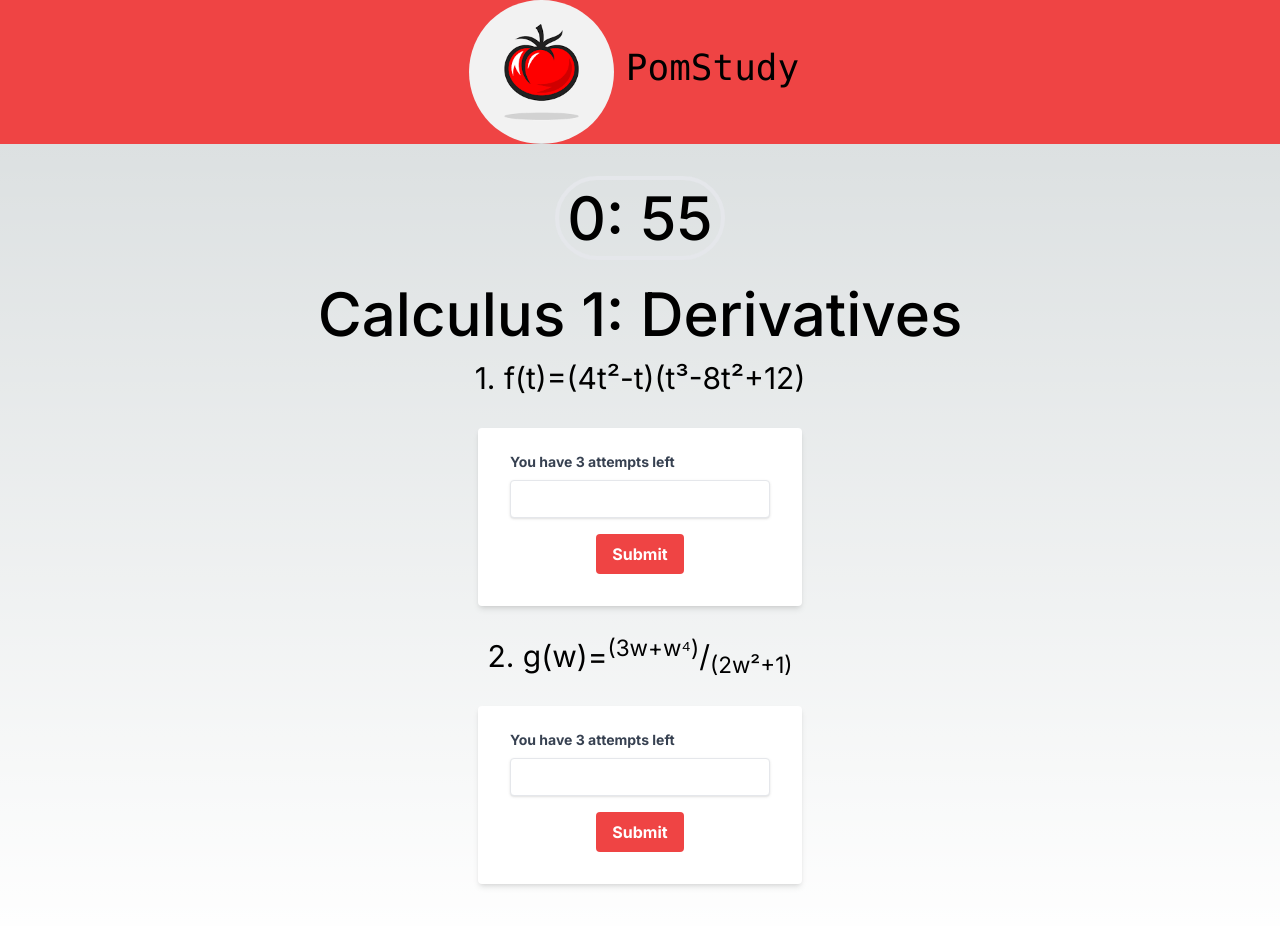
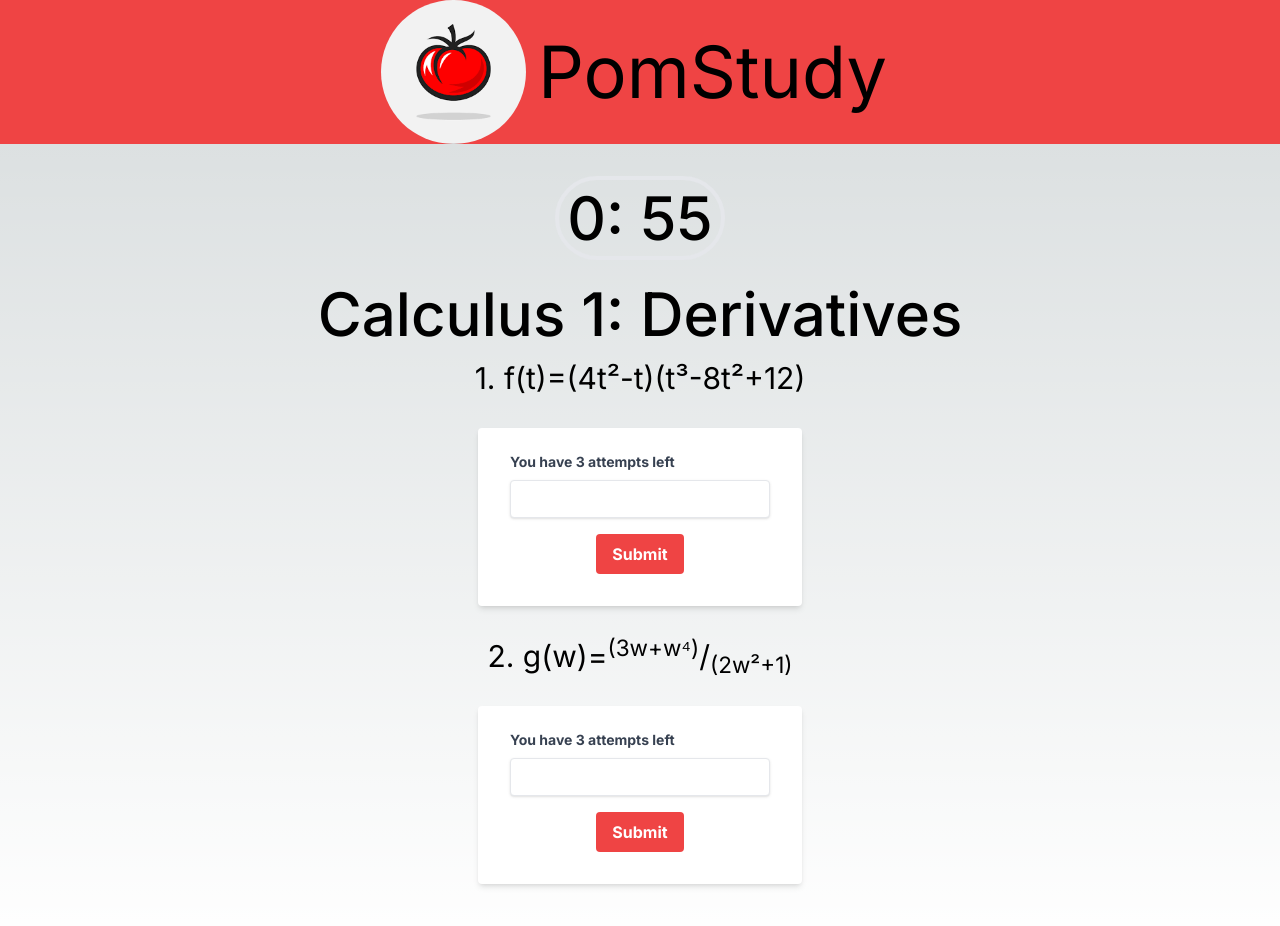
Before and after one commit to PomStudy/PomStudy, a Next.js app: page /courses/calculus1/problems in a window 1280 px wide. Shown: the top 926 px of the page. Built offline with nearby package versions, Linux system fonts and the light colour scheme.

Commit message:
Changed font

```diff
--- a/src/app/banner.tsx
+++ b/src/app/banner.tsx
@@ -4,8 +4,13 @@ import Logo from './components/images/logo'
 export default function Banner() {
     return(
         <div className="flex justify-center bg-red-500 h-36">
-            <Logo/>
-            <p className="text-4xl font-mono py-12 px-3"> PomStudy </p>
+            <div className="flex justify-center">
+                <Logo/>
+            </div>
+            <div className="flex justify-center">
+                <p className="text-7xl py-9 px-3 body-font font-Montserrat"> PomStudy </p>
+            </div>
+
         </div>
     );
 }
--- a/src/app/components/input/calculus1/calcanswer2.tsx
+++ b/src/app/components/input/calculus1/calcanswer2.tsx
@@ -36,7 +36,7 @@ export default function CalcAnswer2() {
         {attempts > 2 &&
             <div className="justify-center flex">
                 <div className="justify-center flex">
-                2. dg/dt=((3+4w^3)(2w^2+1)-(3w+w^4)(4w))/(2w^2+1)^2
+                2. dg/dw=((3+4w^3)(2w^2+1)-(3w+w^4)(4w))/(2w^2+1)^2
                 </div>
 
                 <div className="justify-center flex">
--- a/src/app/globals.css
+++ b/src/app/globals.css
@@ -1,6 +1,7 @@
 @tailwind base;
 @tailwind components;
 @tailwind utilities;
+@import url('https://fonts.googleapis.com/css2?family=Montserrat:wght@500&display=swap');
 
 :root {
   --foreground-rgb: 0, 0, 0;
```
